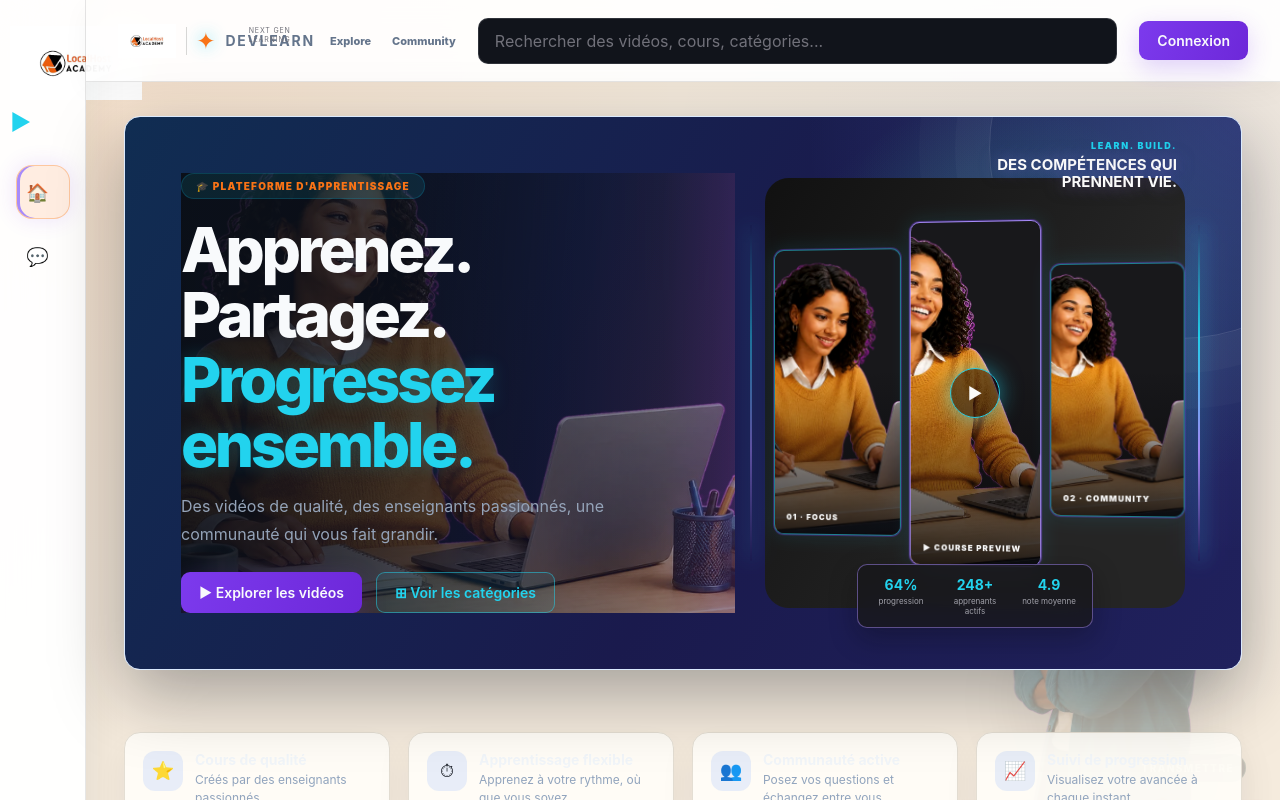
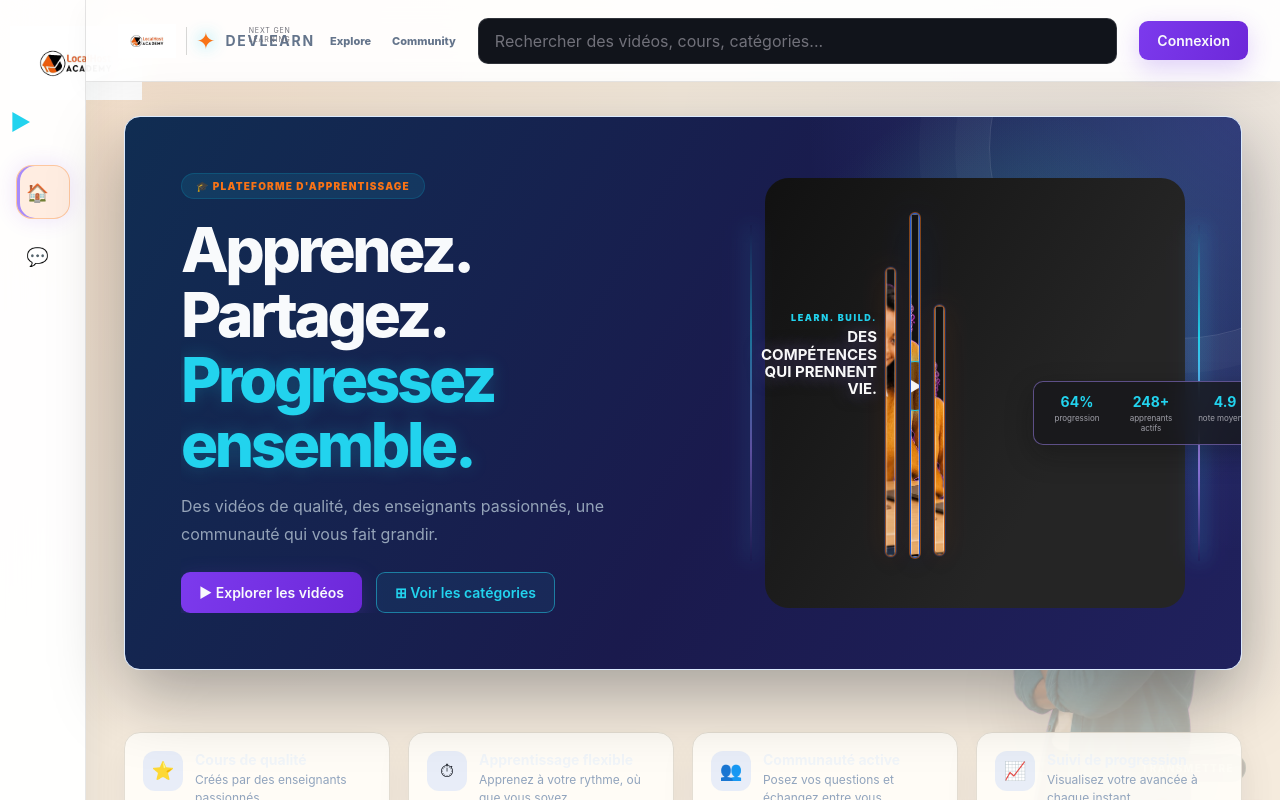
Before and after one commit to geromguershom-dot/video-tutorials-platform-frontend, a React app: page / in a window 1280 px wide. Shown: the top 800 px of the page. Built offline with nearby package versions, Linux system fonts and the light colour scheme; no server answers; the HTML template or start-up script is replaced by a standard one.

Commit message:
fix: keep hero imagery in foreground

```diff
--- a/src/index.css
+++ b/src/index.css
@@ -2068,3 +2068,19 @@ body { background-image: radial-gradient(circle at 8% 6%, rgba(249,115,22,.08),
 .brand-divider { width: 1px; height: 28px; background: rgba(17,17,17,.16); }
 .localhost-topbar-brand > span:not(.brand-divider) { color: var(--lh-orange); }
 @media (max-width: 860px) { .topbar-localhost-logo { width: 66px; } .localhost-topbar-brand strong { font-size: 13px; } .localhost-topbar-brand small { display: none; } .localhost-logo { width: 108px; height: 62px; } }
+
+/* HERO FOREGROUND IMAGES — ORIGINAL COLORS PRESERVED */
+.hero-title-stage { position: relative; z-index: 4; }
+.hero-showcase { position: relative; z-index: 3; overflow: visible; }
+.hero-panel-grid { position: relative; z-index: 5; display: flex; align-items: flex-end; justify-content: center; gap: 14px; }
+.hero-image-panel { position: relative; z-index: 6; overflow: hidden; isolation: isolate; background: #111111; filter: none !important; opacity: 1 !important; transform: translateZ(0); border: 1px solid rgba(249,115,22,.7); box-shadow: 0 0 0 1px rgba(37,99,235,.28), 0 20px 36px rgba(17,17,17,.22), 0 0 28px rgba(249,115,22,.16); }
+.hero-image-panel::before { content: ''; position: absolute; inset: 0; z-index: 2; pointer-events: none; border: 1px solid rgba(255,255,255,.38); mix-blend-mode: screen; }
+.hero-image-panel img { position: relative; z-index: 1; display: block; width: 100%; height: 100%; object-fit: cover; object-position: center; opacity: 1 !important; filter: none !important; mix-blend-mode: normal !important; }
+.hero-image-panel.panel-tall { transform: translateY(-14px) rotate(-4deg); }
+.hero-image-panel.panel-main { transform: translateY(-28px); border-color: rgba(37,99,235,.9); box-shadow: 0 0 0 1px rgba(249,115,22,.48), 0 22px 42px rgba(17,17,17,.28), 0 0 34px rgba(37,99,235,.2); }
+.hero-image-panel.panel-small { transform: translateY(-6px) rotate(4deg); }
+.hero-image-panel:hover { z-index: 9; transform: translateY(-34px) scale(1.025); border-color: var(--lh-orange); }
+.hero-showcase::before, .hero-showcase::after { z-index: 1; pointer-events: none; }
+.hero-showcase-title, .hero-showcase-metrics { position: relative; z-index: 7; }
+.hero-title-backdrop { display: none !important; }
+@media (prefers-reduced-motion: reduce) { .hero-image-panel:hover { transform: none; } }
--- a/src/pages/Home.jsx
+++ b/src/pages/Home.jsx
@@ -63,7 +63,6 @@ export default function Home() {
       {/* HERO */}
       <div className="hero hero-with-image">
                 <div className="hero-content hero-title-stage">
-          <div className="hero-title-backdrop" aria-hidden="true"><img src={studentLaughing} alt="" /></div>
           <span className="hero-badge">
 {user?.role === 'teacher' ? '✦ ESPACE CRÉATEUR' : '🎓 PLATEFORME D\'APPRENTISSAGE'}</span>
           <h1 className="hero-title">
```
